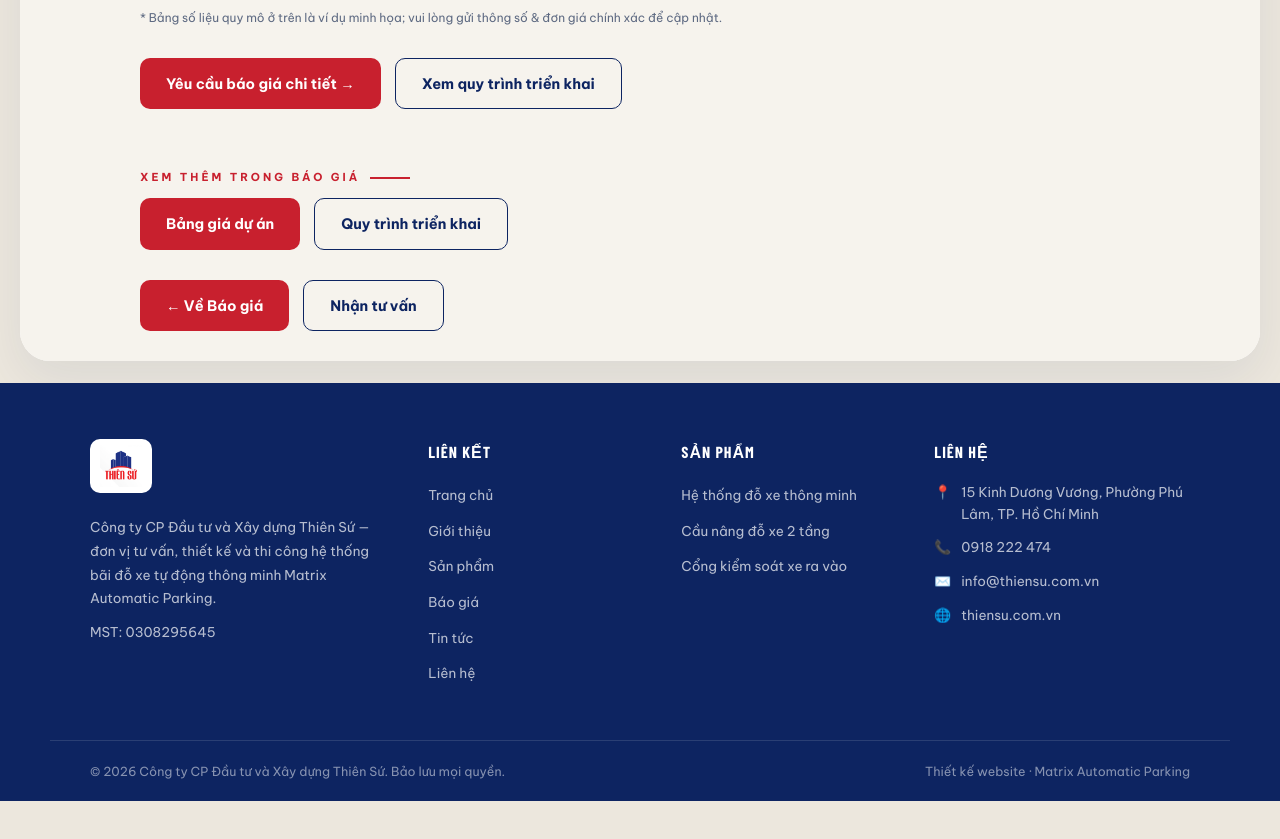
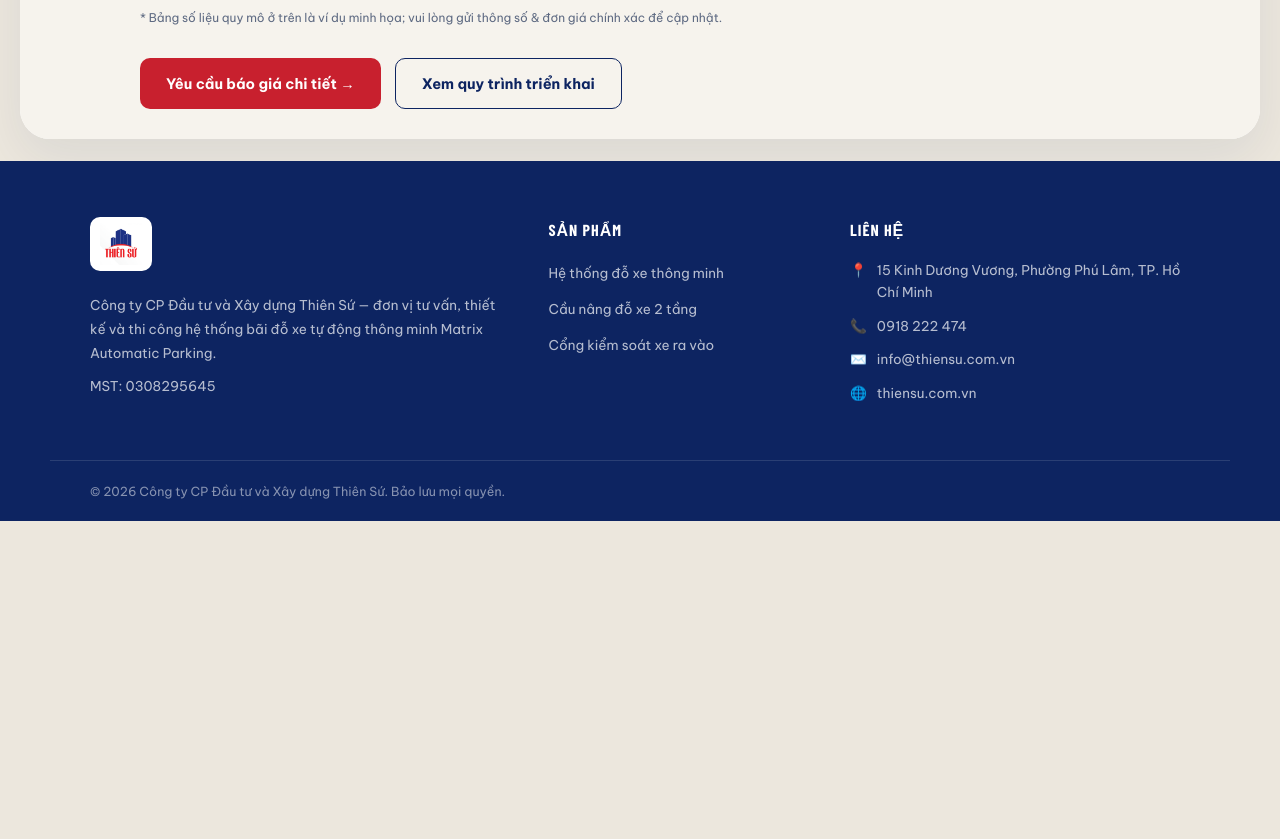
Before and after one commit to freshstraws/matrix-parking, a plain HTML site: page bao-gia/bang-gia.html in a window 1280 px wide. Shown: the part 1920-2759 px from the top of the page. After the commit the page ends 2537 px from the top, so only its background shows below. Drawn offline with nearby package versions, Linux system fonts and the light colour scheme; a web font is replaced by a local one.

Commit message:
Bỏ 'Matrix Automatic Parking' ở hero; bỏ cột Liên kết & dòng 'Thiết kế website' ở footer; bỏ ghi chú mẫu Tin tức; bỏ khối 'Xem thêm trong' ở trang Báo giá

```diff
--- a/assets/css/styles.css
+++ b/assets/css/styles.css
@@ -1238,7 +1238,7 @@
   /* ─── FOOTER ─── */
   .site-footer { background: var(--navy); color: rgba(255,255,255,0.7); padding: 56px 0 0; }
   .footer-grid { max-width: 1180px; margin: 0 auto; padding: 0 40px 44px;
-    display: grid; grid-template-columns: 1.4fr 1fr 1fr 1.2fr; gap: 40px; }
+    display: grid; grid-template-columns: 1.6fr 1fr 1.3fr; gap: 40px; }
   .footer-col h5 {
     font-family:'Barlow Condensed',sans-serif; font-size: 16px; font-weight: 700; color: white;
     text-transform: uppercase; letter-spacing: 1px; margin-bottom: 18px;
--- a/assets/js/site.js
+++ b/assets/js/site.js
@@ -105,7 +105,6 @@
         '<p>' + CO.name + ' — đơn vị tư vấn, thiết kế và thi công hệ thống bãi đỗ xe tự động thông minh Matrix Automatic Parking.</p>' +
         '<p style="margin-top:10px;">MST: ' + CO.mst + '</p>' +
       '</div>' +
-      '<div class="footer-col"><h5>Liên kết</h5><ul>' + quick + '</ul></div>' +
       '<div class="footer-col"><h5>Sản phẩm</h5><ul>' + prod + '</ul></div>' +
       '<div class="footer-col"><h5>Liên hệ</h5>' +
         '<div class="footer-contact-row"><span class="fi">📍</span><span>' + CO.address + '</span></div>' +
@@ -116,7 +115,6 @@
     '</div>' +
     '<div class="footer-bottom">' +
       '<span>© ' + new Date().getFullYear() + ' ' + CO.name + '. Bảo lưu mọi quyền.</span>' +
-      '<span>Thiết kế website · Matrix Automatic Parking</span>' +
     '</div></footer>';
   }
 
--- a/bao-gia/bang-gia.html
+++ b/bao-gia/bang-gia.html
@@ -83,13 +83,7 @@
 
     <div class="btn-row"><a class="btn btn-primary" href="../lien-he/">Yêu cầu báo giá chi tiết →</a><a class="btn btn-outline" href="../bao-gia/quy-trinh.html">Xem quy trình triển khai</a></div>
   </div>
-</section>  <section class="section section-alt">
-    <div class="container">
-      <div class="section-eyebrow">Xem thêm trong Báo giá</div>
-      <div class="btn-row" style="margin-top:8px;"><a class="btn btn-primary" href="../bao-gia/bang-gia.html">Bảng giá dự án</a><a class="btn btn-outline" href="../bao-gia/quy-trinh.html">Quy trình triển khai</a></div>
-      <div class="btn-row"><a class="btn btn-light" href="../bao-gia/">← Về Báo giá</a><a class="btn btn-outline" href="../lien-he/">Nhận tư vấn</a></div>
-    </div>
-  </section>
+</section>
 
 </main>
 <div id="site-footer"></div>
```
Also changed, not shown: bao-gia/quy-trinh.html (+1 -7 lines), index.html (+1 -1 lines), tin-tuc/index.html (+0 -1 lines).
